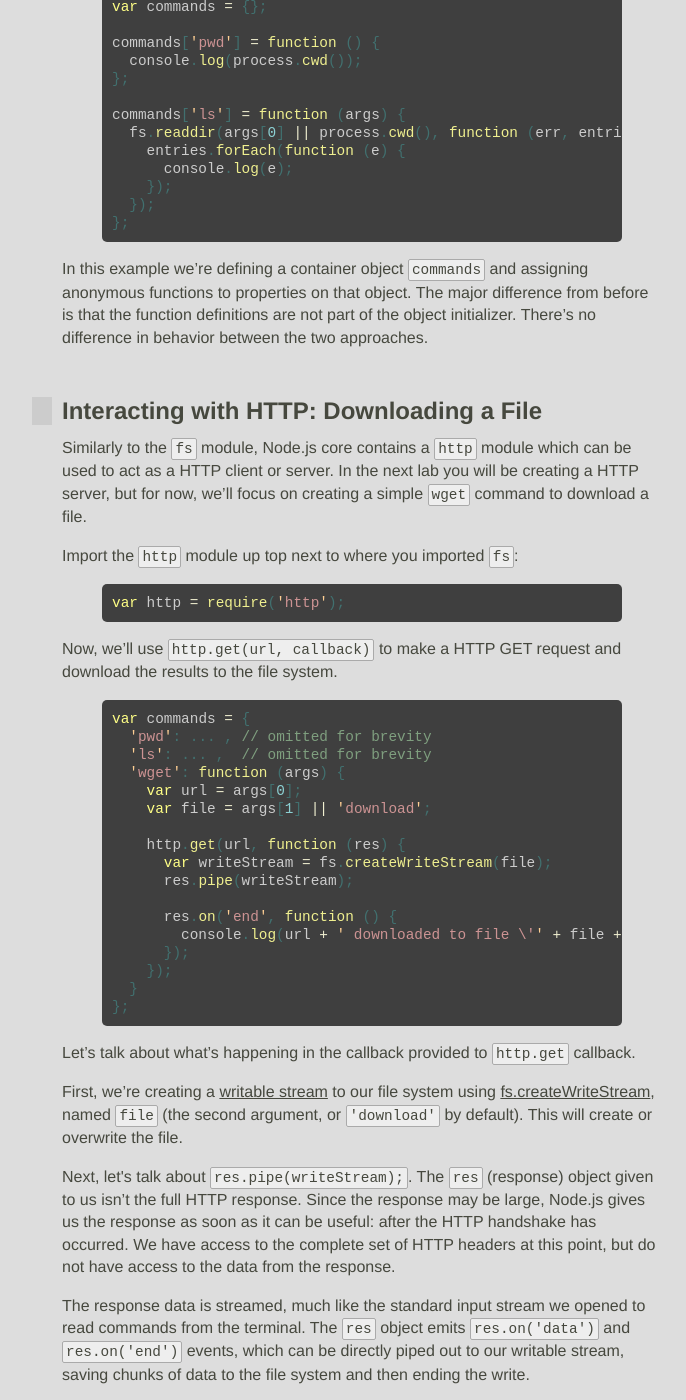
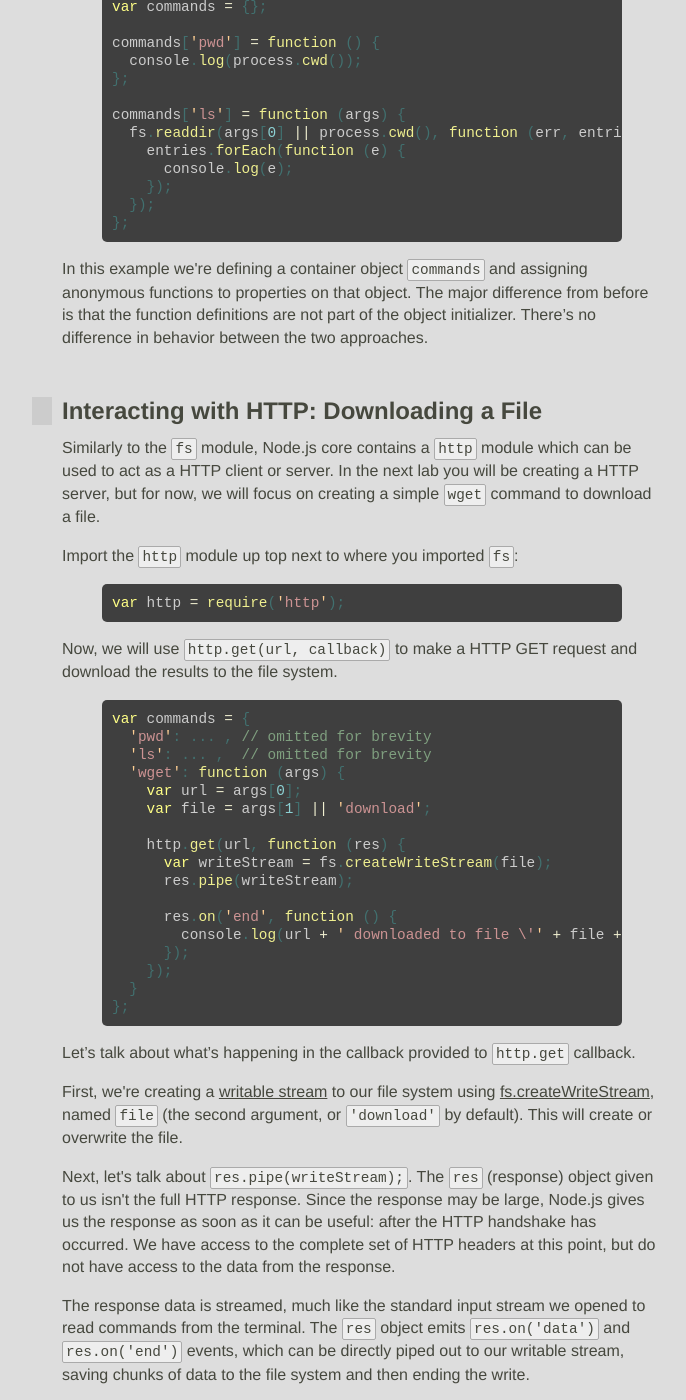
Before and after one commit to JavaScriptKC/workshop, a Jekyll site: the page built from _posts/2012-11-2-shell.md, in a window 1280 px wide and 1400 px high, scrolled down 4679 px. Shown: the whole window, without its empty margins (278-964 px from the left). Built offline with Jekyll 4.4.1, drawn with Linux system fonts in a browser that asks for light colours; nearby versions of some CDN libraries; some web fonts are replaced; comment, search, counter and statistics services are not loaded; some of the changed text lies outside the part shown.

Commit message:
Fixed some single quote problems

````diff
--- a/_posts/2012-11-2-shell.md
+++ b/_posts/2012-11-2-shell.md
@@ -7,7 +7,7 @@ tags:
 
 # A Node.js Shell
 
-In this lab we'll put together a simple shell. We'll interact with the file system and network while learning some useful features of JavaScript.
+In this lab we will put together a simple shell. We will interact with the file system and network while learning some useful features of JavaScript.
 
 - [Working with standard input](#working_with_standard_input)
 - [Implementing a print working directory command](#implementing_a_print_working_directory_command)
@@ -16,7 +16,7 @@ In this lab we'll put together a simple shell. We'll interact with the file syst
 
 # Working with Standard Input
 
-Commands will be provided to our shell through the process' standard input. By default, Node.js does not activate the standard input stream. The first thing we'll do is enable standard input and echo back what we read.
+Commands will be provided to our shell through the process\' standard input. By default, Node.js does not activate the standard input stream. The first thing we will do is enable standard input and echo back what we read.
 
 Create a new file called `shell.js` in a brand new directory and add the following:
 
@@ -47,9 +47,9 @@ bar
 
 You can see that we're printing out a `Buffer` object. That's because the `input` variable passed in to our `function (input) { ... }` callback does not contain the string value of your input directly.
 
-It's worth noting that, at this point, the buffer exists completely outside of the JavaScript memory space (`Buffer` is an object from the C++ Node.js internals). Interacting with this buffer will move data from between the native (C++) and JavaScript boundary. For example, calling `input.toString()` will create a new JavaScript string containing the entire contents of the `Buffer`. An optional encoding can be specified as the first argument of the `toString` function (for example, `input.toString('utf8')`).
+It\'s worth noting that, at this point, the buffer exists completely outside of the JavaScript memory space (`Buffer` is an object from the C++ Node.js internals). Interacting with this buffer will move data from between the native (C++) and JavaScript boundary. For example, calling `input.toString()` will create a new JavaScript string containing the entire contents of the `Buffer`. An optional encoding can be specified as the first argument of the `toString` function (for example, `input.toString('utf8')`).
 
-Since we're working with relatively short strings, let\'s go ahead and call `input.toString()` on the Buffer. Here's what your program should look like now:
+Since we\'re working with relatively short strings, let\'s go ahead and call `input.toString()` on the Buffer. Here\'s what your program should look like now:
 
 {% highlight javascript %}
 var stdin = process.openStdin();
@@ -67,7 +67,7 @@ The next step is to trim and parse the input string. The commands in our simple
 command [args...]
 {% endhighlight %}
 
-We can use a handy regular expression to separate the arguments from the command: `/(\w+)(.*)/`. We'll then parse our arguments by splitting on white space.
+We can use a handy regular expression to separate the arguments from the command: `/(\w+)(.*)/`. We will then parse our arguments by splitting on white space.
 
 {% highlight javascript %}
 var stdin = process.openStdin();
@@ -88,7 +88,7 @@ This example could have been done with `'some string'.split(' ')`, except that w
 
 #### Back to the action
 
-Feel free to check out the result of the above code block by logging out the value of `command` and `args`. You may want to add a little more logic to make this resilient to malformed input. But we'll leave that exercise up to you.
+Feel free to check out the result of the above code block by logging out the value of `command` and `args`. You may want to add a little more logic to make this resilient to malformed input. But we will leave that exercise up to you.
 
 ## Implementing a Print Working Directory Command
 
@@ -112,7 +112,7 @@ stdin.on('data', function (input) {
 });
 {% endhighlight %}
 
-To clarify what's happening above, here's sample output of executing the regular expression at the Node.js REPL. The input is `cmd_name arg1 arg2`.
+To clarify what's happening above, here\'s sample output of executing the regular expression at the Node.js REPL. The input is `cmd_name arg1 arg2`.
 
 {% highlight javascript %}
 > var input = 'cmd_name arg1 arg2'
@@ -126,7 +126,7 @@ To clarify what's happening above, here's sample output of executing the regular
   input: 'cmd_name arg1 arg2'] // matches[4]
 {% endhighlight %}
 
-We are accessing ```matches[1]``` because it's the first group (groups are specified with the parenthesis). If you are unfamiliar with regular expressions, a good source to learn more is at [http://regular-expressions.info](http://www.regular-expressions.info/).
+We are accessing ```matches[1]``` because it\'s the first group (groups are specified with the parenthesis). If you are unfamiliar with regular expressions, a good source to learn more is at [http://regular-expressions.info](http://www.regular-expressions.info/).
 
 Now, jump back to your terminal and give your shell a try!
 
@@ -142,7 +142,7 @@ pwd
 
 The command `ls [directory]` prints the contents of a directory. If the directory argument is not specified it will print the contents of the current working directory.
 
-First, we'll import the `fs` module at the top of the file just before `var stdin = process.openStdin();`. The `fs` module is the Node.js core module for file system operations.
+First, we will import the `fs` module at the top of the file just before `var stdin = process.openStdin();`. The `fs` module is the Node.js core module for file system operations.
 
 {% highlight javascript %}
 var fs = require('fs');
@@ -165,13 +165,13 @@ var commands = {
 };
 {% endhighlight %}
 
-Let's talk for a moment about `args[0] || process.cwd()`:
+Let\'s talk for a moment about `args[0] || process.cwd()`:
 
 Unlike many other languages, JavaScript doesn't care if you access an index out of bounds of an array. If an element does not exist at the requested index, `undefined` will be returned. Since `undefined` is considered false, Using the `x || y` syntax will test the existence of `x` and if it is false (doesn't exist), it will evaluate to `y`. This is a common pattern for assigning a default value.
 
 There are plenty of other commands available to access the file system. Feel free to [peruse the documentation](http://nodejs.org/api/fs.html) and implement any other commands that interest you.
 
-Here's more-or-less what your program should look like:
+Here\'s more-or-less what your program should look like:
 
 {% highlight javascript %}
 var fs = require('fs');
@@ -201,7 +201,7 @@ stdin.on('data', function (input) {
 
 #### As a side note about our commands object
 
-The commands object can get a bit hairy when we're nesting so many brackets deep. We can instead define our commands object like so:
+The commands object can get a bit hairy when we\'re nesting so many brackets deep. We can instead define our commands object like so:
 
 {% highlight javascript %}
 var commands = {};
@@ -219,11 +219,11 @@ commands['ls'] = function (args) {
 };
 {% endhighlight %}
 
-In this example we're defining a container object `commands` and assigning anonymous functions to properties on that object. The major difference from before is that the function definitions are not part of the object initializer. There's no difference in behavior between the two approaches.
+In this example we\'re defining a container object `commands` and assigning anonymous functions to properties on that object. The major difference from before is that the function definitions are not part of the object initializer. There's no difference in behavior between the two approaches.
 
 ## Interacting with HTTP: Downloading a File
 
-Similarly to the `fs` module, Node.js core contains a `http` module which can be used to act as a HTTP client or server. In the next lab you will be creating a HTTP server, but for now, we'll focus on creating a simple `wget` command to download a file.
+Similarly to the `fs` module, Node.js core contains a `http` module which can be used to act as a HTTP client or server. In the next lab you will be creating a HTTP server, but for now, we will focus on creating a simple `wget` command to download a file.
 
 Import the `http` module up top next to where you imported `fs`:
 
@@ -231,7 +231,7 @@ Import the `http` module up top next to where you imported `fs`:
 var http = require('http');
 {% endhighlight %}
 
-Now, we'll use `http.get(url, callback)` to make a HTTP GET request and download the results to the file system.
+Now, we will use `http.get(url, callback)` to make a HTTP GET request and download the results to the file system.
 
 {% highlight javascript %}
 var commands = {
@@ -255,9 +255,9 @@ var commands = {
 
 Let's talk about what's happening in the callback provided to `http.get` callback.
 
-First, we're creating a [writable stream](http://nodejs.org/api/stream.html#stream_class_stream_writable) to our file system using [fs.createWriteStream](http://nodejs.org/api/fs.html#fs_fs_createwritestream_path_options), named `file` (the second argument, or `'download'` by default). This will create or overwrite the file.
+First, we\'re creating a [writable stream](http://nodejs.org/api/stream.html#stream_class_stream_writable) to our file system using [fs.createWriteStream](http://nodejs.org/api/fs.html#fs_fs_createwritestream_path_options), named `file` (the second argument, or `'download'` by default). This will create or overwrite the file.
 
-Next, let\'s talk about `res.pipe(writeStream);`. The `res` (response) object given to us isn't the full HTTP response. Since the response may be large, Node.js gives us the response as soon as it can be useful: after the HTTP handshake has occurred. We have access to the complete set of HTTP headers at this point, but do not have access to the data from the response.
+Next, let\'s talk about `res.pipe(writeStream);`. The `res` (response) object given to us isn\'t the full HTTP response. Since the response may be large, Node.js gives us the response as soon as it can be useful: after the HTTP handshake has occurred. We have access to the complete set of HTTP headers at this point, but do not have access to the data from the response.
 
 The response data is streamed, much like the standard input stream we opened to read commands from the terminal. The `res` object emits `res.on('data')` and `res.on('end')` events, which can be directly piped out to our writable stream, saving chunks of data to the file system and then ending the write.
 
````
Also changed, not shown: _posts/2012-11-1-repl.md (+2 -2 lines), _posts/2012-11-3-http.md (+11 -11 lines).
